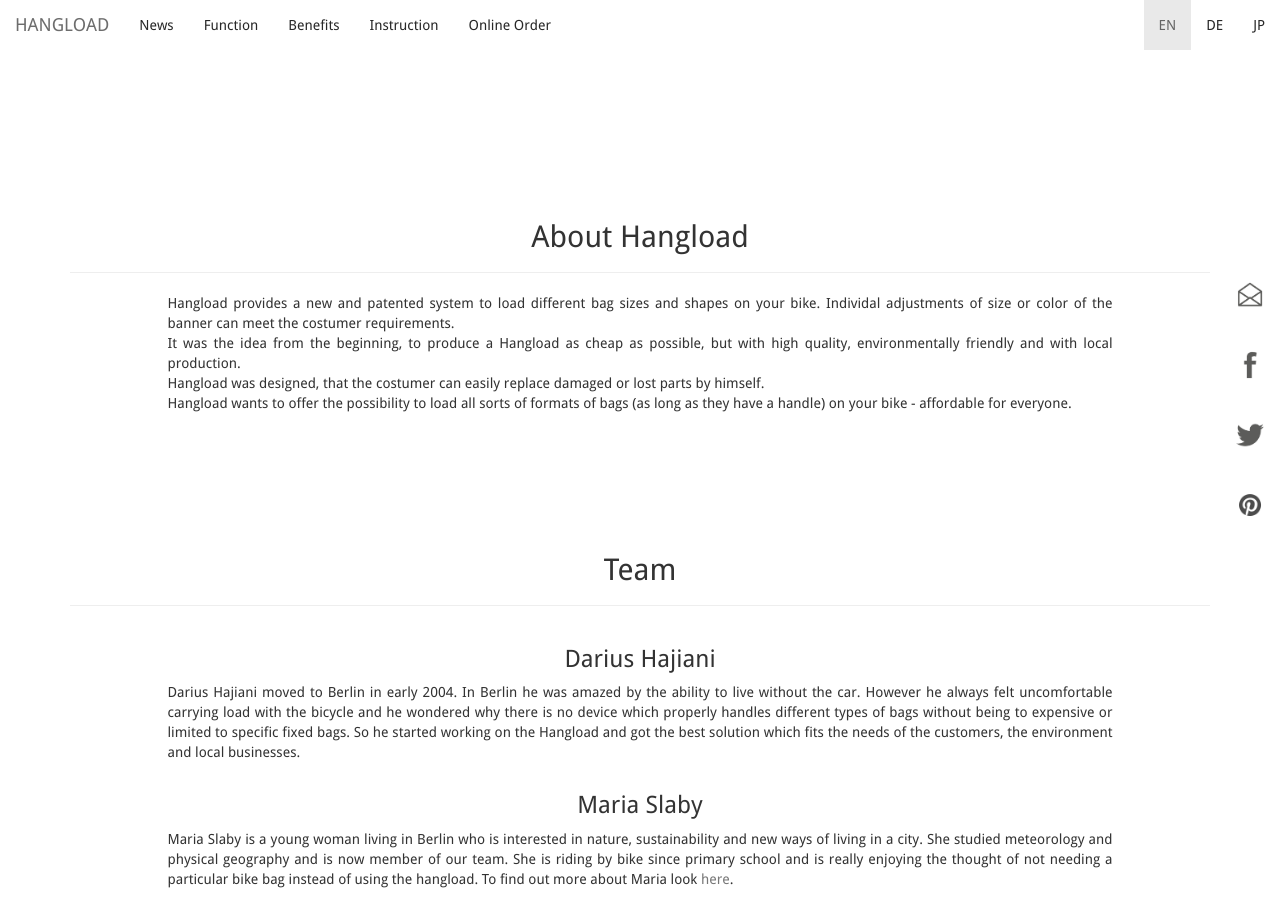
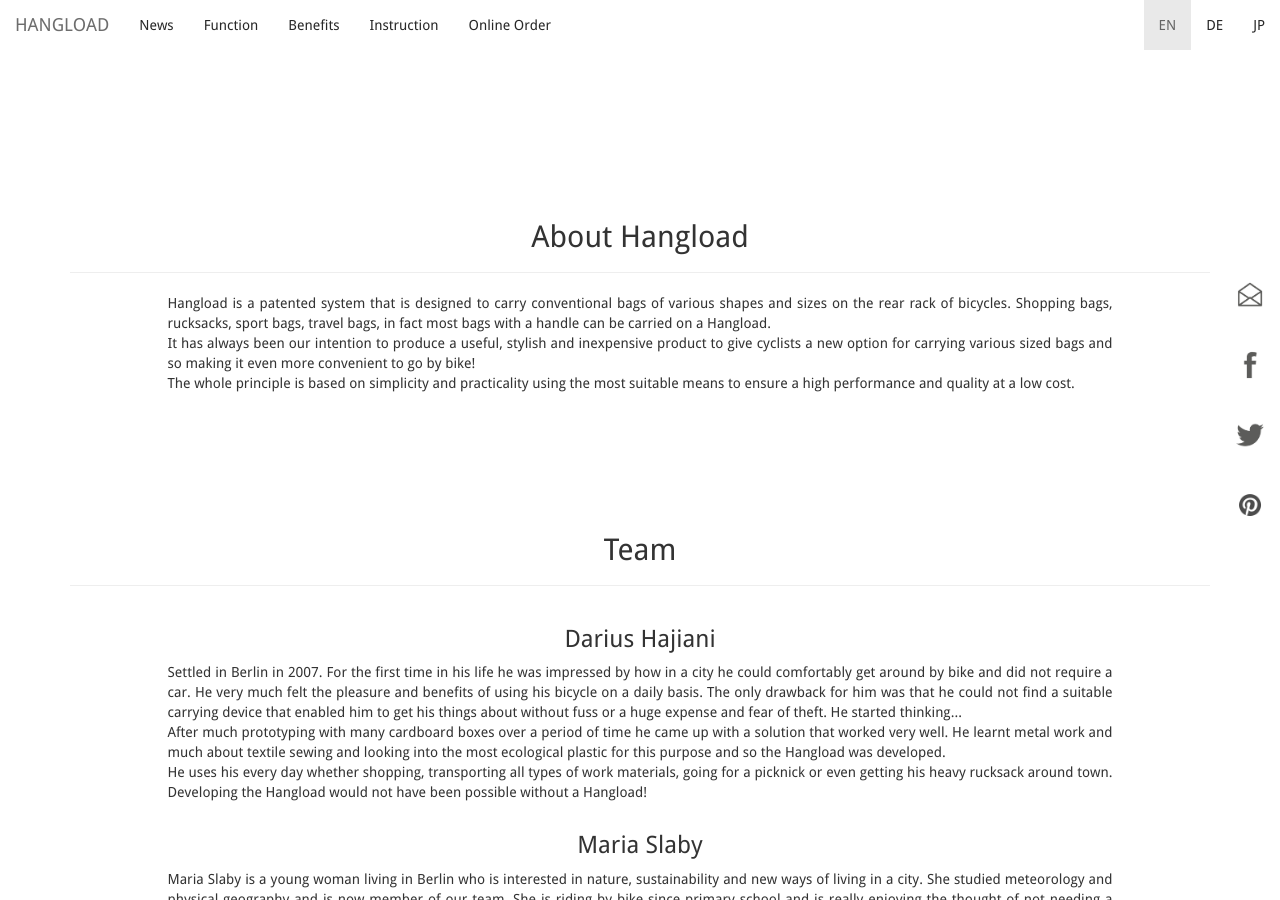
Before and after one commit to bodokaiser/hangload.com, a Jekyll site: the page built from about.html, in a window 1280 px wide and 900 px high. Built offline with Jekyll 4.4.1, drawn with Linux system fonts in a browser that asks for light colours; nearby versions of some CDN libraries; library files that are not in the unit come from our copies; Markdown is read by kramdown in place of the engine named in the settings.

Commit message:
Update about.html

```diff
--- a/about.html
+++ b/about.html
@@ -14,17 +14,16 @@
 <div class="row">
 <div class="col-xs-10 col-xs-offset-1">
 <p class="text-justify">
-Hangload provides a new and patented system to load different bag sizes and shapes
-on your bike. Individal adjustments of size or color of the banner can meet
-the costumer requirements.
+Hangload is a patented system that is designed to carry conventional bags of various shapes
+and sizes on the rear rack of bicycles. Shopping bags, rucksacks, sport bags, travel bags,
+in fact most bags with a handle can be carried on a Hangload.
  <br>
-It was the idea from the beginning, to produce a Hangload as cheap as possible, but with
-high quality, environmentally friendly and with local production. <br>
-Hangload was designed, that the costumer can easily replace damaged or lost parts
-by himself.
+It has always been our intention to produce a useful, stylish and inexpensive product to give
+cyclists a new option for carrying various sized bags and so making it even more convenient
+to go by bike!
 <br>
-Hangload wants to offer the possibility to load all sorts of formats of bags (as long as
-they have a handle) on your bike - affordable for everyone.
+The whole principle is based on simplicity and practicality using the most suitable means
+to ensure a high performance and quality at a low cost.
 </p>
 </div>
 </div>
@@ -43,13 +42,19 @@
     <div class="col-xs-10 col-xs-offset-1">
       <h3 class="text-center">Darius Hajiani</h3>
       <p class="text-justify">
-        Darius Hajiani moved to Berlin in early 2004. In Berlin he
-        was amazed by the ability to live without the car. However he
-        always felt uncomfortable carrying load with the bicycle and he
-        wondered why there is no device which properly handles different types
-        of bags without being to expensive or limited to specific fixed
-        bags. So he started working on the Hangload and got the best solution which
-        fits the needs of the customers, the environment and local businesses.
+        Settled in Berlin in 2007. For the first time in his life he was impressed
+        by how in a city he could comfortably get around by bike and did not require a car.
+        He very much felt the pleasure  and benefits of using his bicycle on a daily basis.
+        The only drawback for him was that he could not find a suitable carrying device that
+        enabled him to get his things about without fuss or a huge expense and fear of theft.
+        He started thinking...<br>
+        After much prototyping with many cardboard boxes over a period of time he came
+        up with a solution that worked very well. He learnt metal work and much about textile
+        sewing and looking into the most ecological plastic for this purpose and so the Hangload
+        was developed. <br>
+        He uses his  every day whether shopping, transporting all types of work materials,
+        going for a picknick or even getting his heavy rucksack around town. Developing the
+        Hangload would not have been possible without a Hangload!
       </p>
     </div>
   </div>
```
